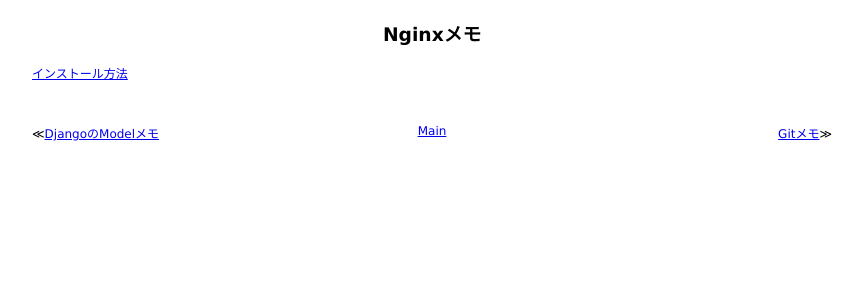
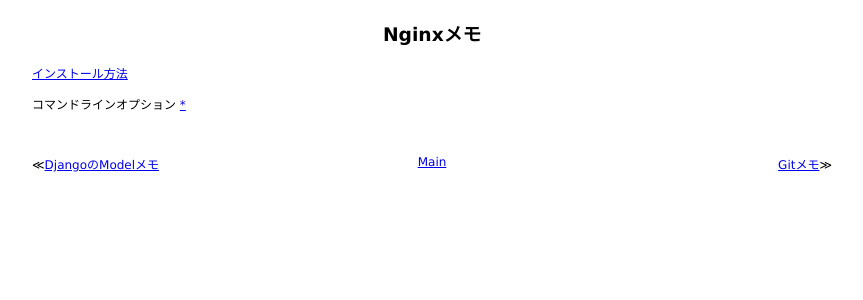
Before and after one commit to 38elements/38elements.github.com, a Jekyll site: the page built from _posts/2014-11-23-nginx.md, in a window 1280 px wide. Shown: the top 300 px of the page, without its empty margins (208-1071 px from the left). Built offline with Jekyll 4.4.1, drawn with Linux system fonts in a browser that asks for light colours; Markdown is read by kramdown in place of the engine named in the settings.

Commit message:
Update 2014-11-23-nginx.md

```diff
--- a/_posts/2014-11-23-nginx.md
+++ b/_posts/2014-11-23-nginx.md
@@ -3,3 +3,5 @@ layout: posts
 title: Nginxメモ
 ---
 [インストール方法](http://nginx.org/en/linux_packages.html)
+<br>
+コマンドラインオプション [*](https://www.nginx.com/resources/wiki/start/topics/tutorials/commandline/#options)
```
